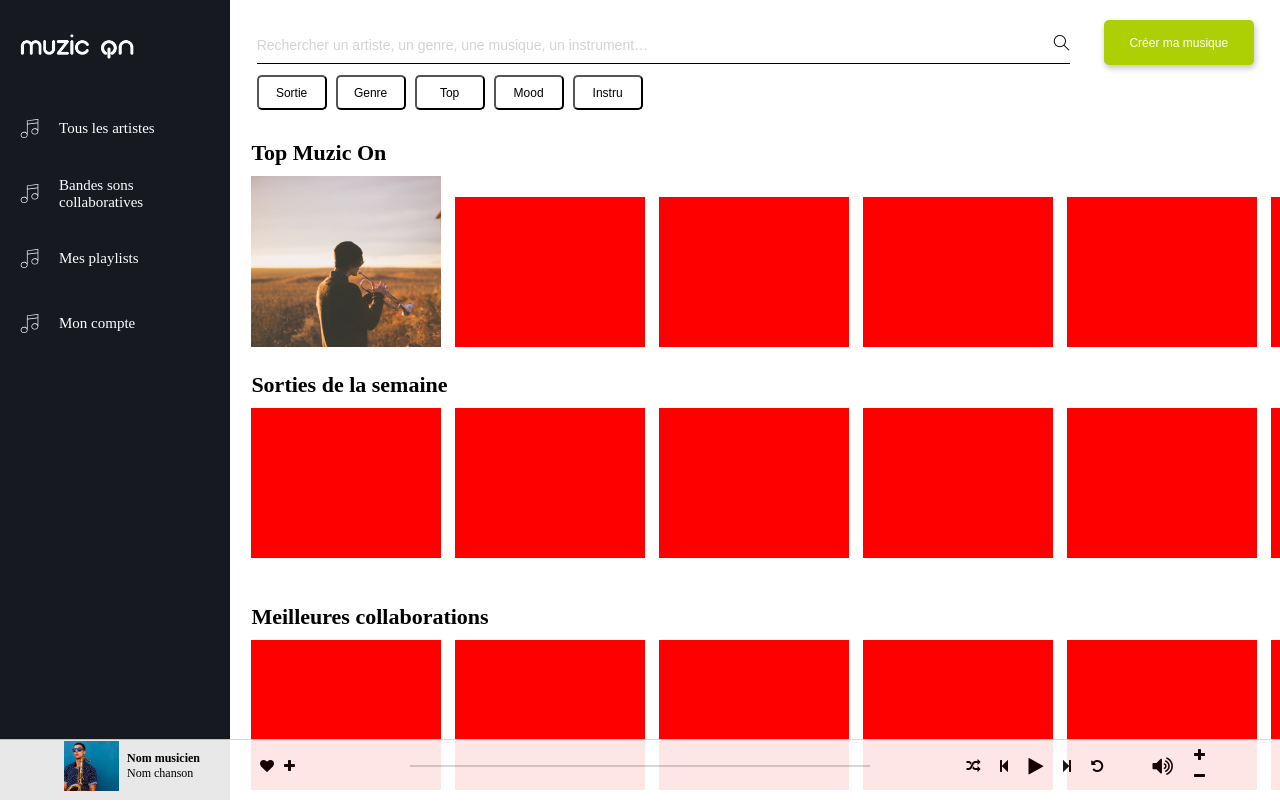
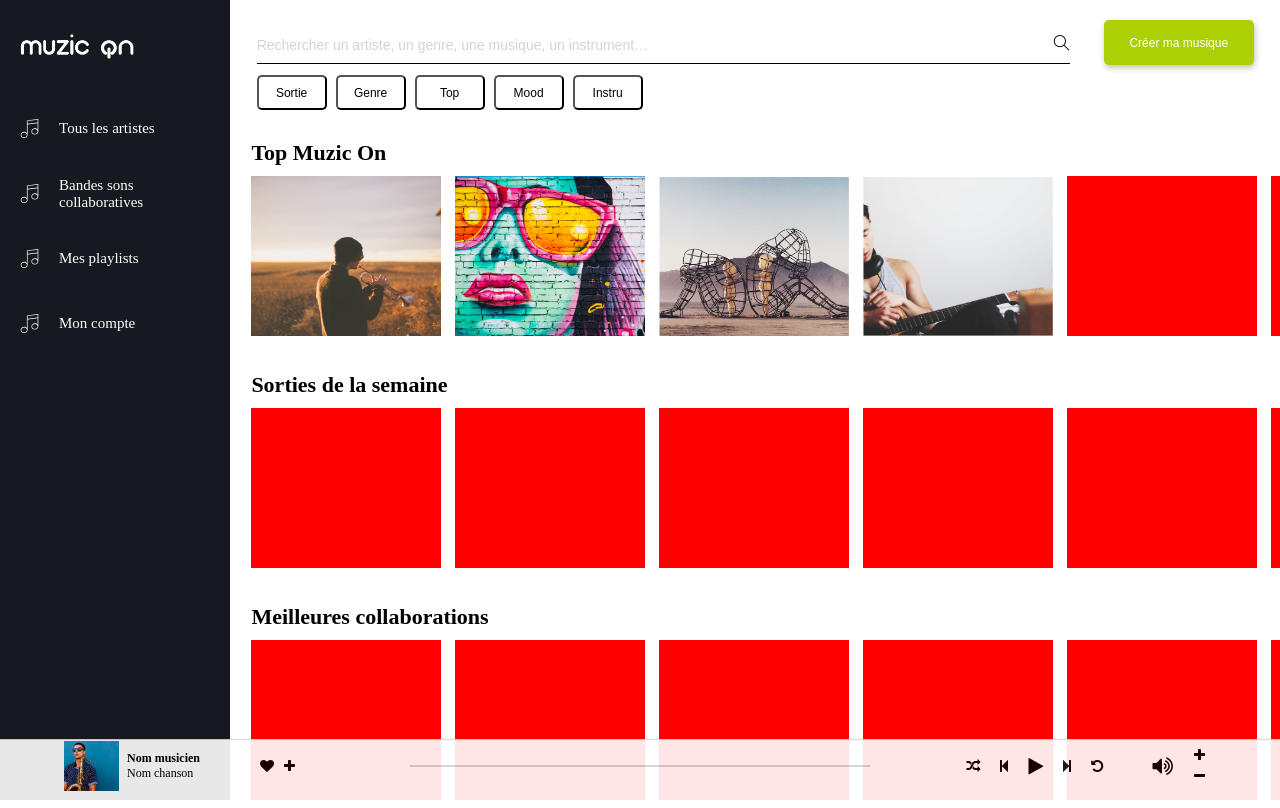
Before and after one commit to Paulinebtn/musicon, a PHP site: page /melomane.html in a window 1280 px wide. Shown: the top 808 px of the page. Run offline with PHP 8.4, Linux system fonts and the light colour scheme; some web fonts are replaced.

Commit message:
commit pauline

```diff
--- a/css/style.css
+++ b/css/style.css
@@ -886,9 +886,17 @@ footer button:hover {
     white-space: nowrap;
 }
 .artists > div {
-	height: 150px;
-	width: 190px;
+	height: 160px;
+    width: 190px;
 	background-color: red;
 	display: inline-block;
 	margin-right: 10px;
 }
+
+.artists img {
+	height: 160px;
+}
+
+.artists .anim-img .content-anim {
+	margin-top: 30px !important;
+}
--- a/melomane.html
+++ b/melomane.html
@@ -93,9 +93,69 @@
 							</figcaption>
 						</figure>
                     </div>
-                    <div></div>
-                    <div></div>
-                    <div></div>
+                    <div>
+                        <figure class="anim-img">
+							<img src="img/musician2.png" alt="sample87"/>
+							<figcaption>
+								<span>
+									<button class="btn-play2"><i class="fa fa-play"></i></button>
+									<button class="btn-pause2 hidden"><i class="fa fa-pause"></i></button>
+								</span>
+								<div class="content-anim">
+									<div>
+										<div class="name-mus">Nom musicien</div>
+										<div>Musique</div>
+									</div>
+									<div>
+										<i class="fa fa-heart"></i>
+										<i class="fa fa-plus"></i>
+									</div>
+								</div>
+							</figcaption>
+						</figure>
+                    </div>
+                    <div>
+                        <figure class="anim-img">
+							<img src="img/musician3.png" alt="sample87"/>
+							<figcaption>
+								<span>
+									<button class="btn-play2"><i class="fa fa-play"></i></button>
+									<button class="btn-pause2 hidden"><i class="fa fa-pause"></i></button>
+								</span>
+								<div class="content-anim">
+									<div>
+										<div class="name-mus">Nom musicien</div>
+										<div>Musique</div>
+									</div>
+									<div>
+										<i class="fa fa-heart"></i>
+										<i class="fa fa-plus"></i>
+									</div>
+								</div>
+							</figcaption>
+						</figure>
+                    </div>
+                    <div>
+                        <figure class="anim-img">
+							<img src="img/musician4.png" alt="sample87"/>
+							<figcaption>
+								<span>
+									<button class="btn-play2"><i class="fa fa-play"></i></button>
+									<button class="btn-pause2 hidden"><i class="fa fa-pause"></i></button>
+								</span>
+								<div class="content-anim">
+									<div>
+										<div class="name-mus">Nom musicien</div>
+										<div>Musique</div>
+									</div>
+									<div>
+										<i class="fa fa-heart"></i>
+										<i class="fa fa-plus"></i>
+									</div>
+								</div>
+							</figcaption>
+						</figure>
+                    </div>
                     <div></div>
                     <div></div>
                     <div></div>
```
